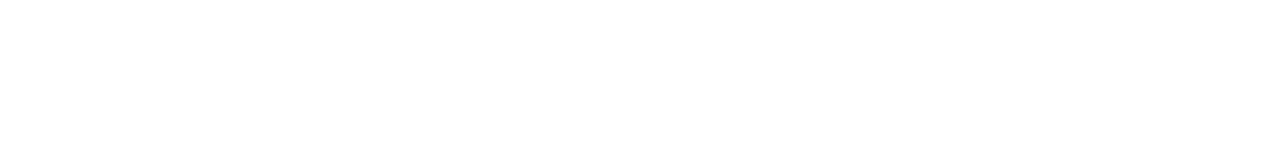
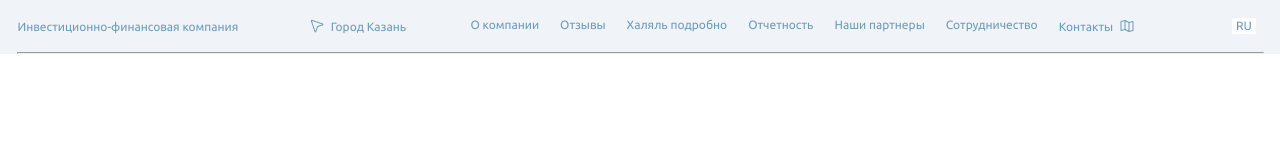
Before and after one commit to 573NED/nurfinance, a plain HTML site: page index.html in a window 1280 px wide. Drawn offline with Linux system fonts and the light colour scheme.

Commit message:
add fixed header

```diff
--- a/index.html
+++ b/index.html
@@ -1,14 +1,35 @@
-<!DOCTYPE html>
+    <!DOCTYPE html>
 <html lang="ru">
 <head>
     <meta charset="UTF-8">
     <meta name="viewport" content="width=device-width, initial-scale=1.0">
+    <title>Нурфинанс</title>
     <link rel="stylesheet" href="style.css">
+    <link rel="preconnect" href="https://fonts.googleapis.com">
+<link rel="preconnect" href="https://fonts.gstatic.com" crossorigin>
+<link href="https://fonts.googleapis.com/css2?family=Ubuntu:ital,wght@0,300;0,400;0,500;0,700;1,300;1,400;1,500;1,700&display=swap" rel="stylesheet">
     <title>Document</title>
 </head>
 <body>
-    <header></header>
-    <main></main>
+    <header>
+        <nav>
+            <a href="#">Инвестиционно-финансовая компания</a>
+            <a href="#"><img src="assets/NavigationArrow.png" alt="NavigationArrow">Город Казань</a>
+            <ul>
+                <li><a href="#">О компании</a></li>
+                <li><a href="#">Отзывы</a></li>
+                <li><a href="#">Халяль подробно</a></li>
+                <li><a href="#">Отчетность</a></li>
+                <li><a href="#">Наши партнеры</a></li>
+                <li><a href="#">Сотрудничество</a></li>
+                <li><a href="#">Контакты<img src="assets/MapTrifold.png" alt="MapTrifold"></a></li>
+            </ul>
+            <img src="assets/RU.png" alt="RU">
+        </nav>
+        <hr>
+    </header>
+    <main>
+    </main>
     <footer></footer>
 </body>
 </html>
--- a/style.css
+++ b/style.css
@@ -0,0 +1,52 @@
+body {
+    padding: 0;
+    margin: 0;
+}
+
+header {
+    font-family: "Ubuntu", sans-serif;
+    font-weight: 400;
+    font-style: normal;
+    font-size: 12px;
+    position: fixed;
+    background-color: #F0F4F8;
+    display: flex;
+    flex-wrap: wrap;
+}
+
+header nav {
+    display: flex;
+    align-items: center;
+    margin: 0 auto;
+    justify-content: space-between;
+    height: 52px;
+    width: 1245px;
+}
+
+header hr {
+    width: 1245px;
+    margin-bottom: 0px;
+    margin-top: 0px;
+}
+
+nav img {
+    margin: 0 6px 0 6px;
+}
+
+header nav a {
+    color: #6E9BB8;
+    text-decoration: none;
+    display: flex;
+    align-items: center;
+}
+
+ul {
+    list-style-type: none;
+    padding: 0;
+    margin: 0;
+    display: flex;
+}
+li {
+    padding: 0;
+    margin: 0 21px 0 0;
+}
```
Also changed, not shown: assets/MapTrifold.png (added), assets/NavigationArrow.png (added), assets/RU.png (added).
